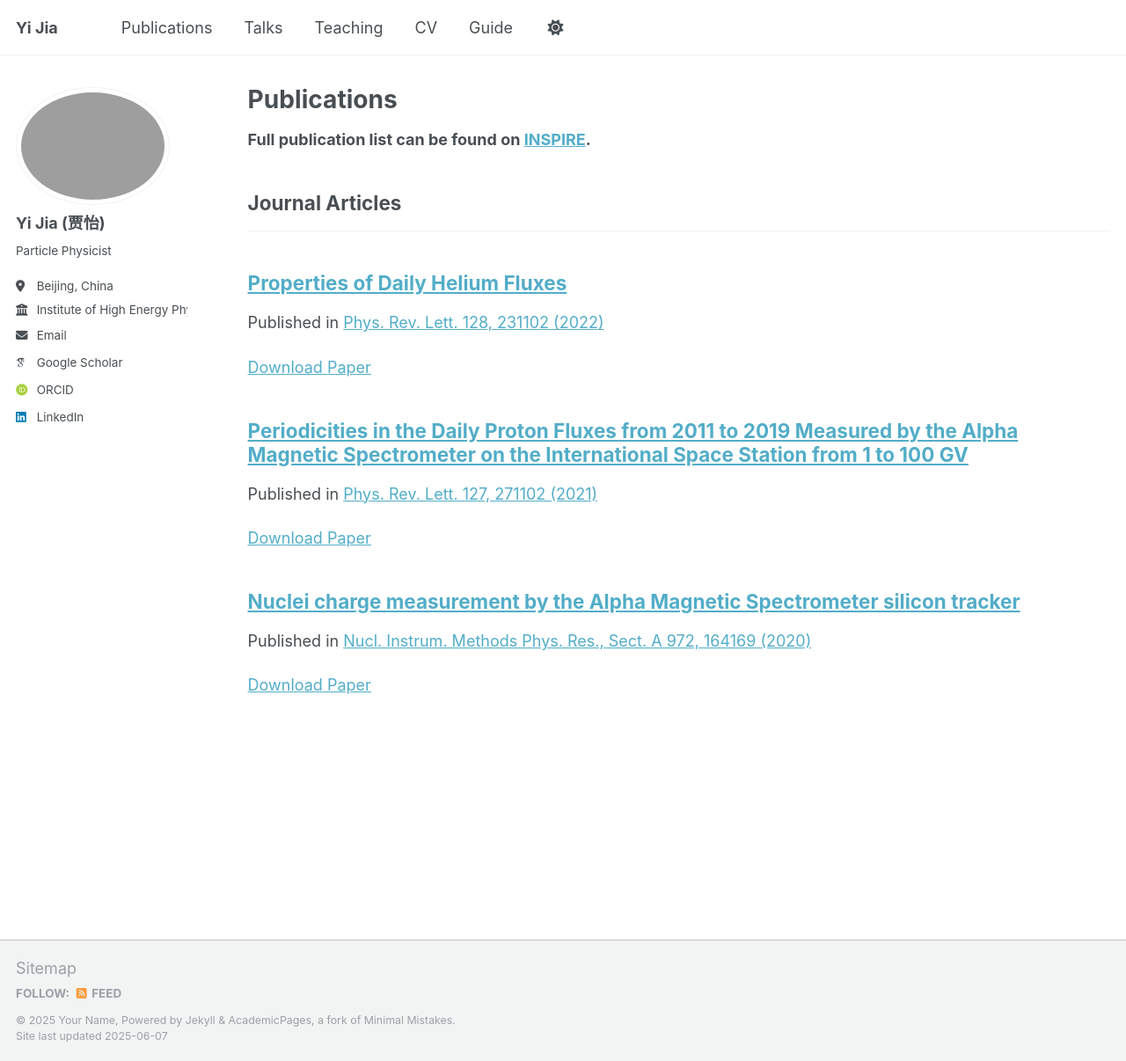
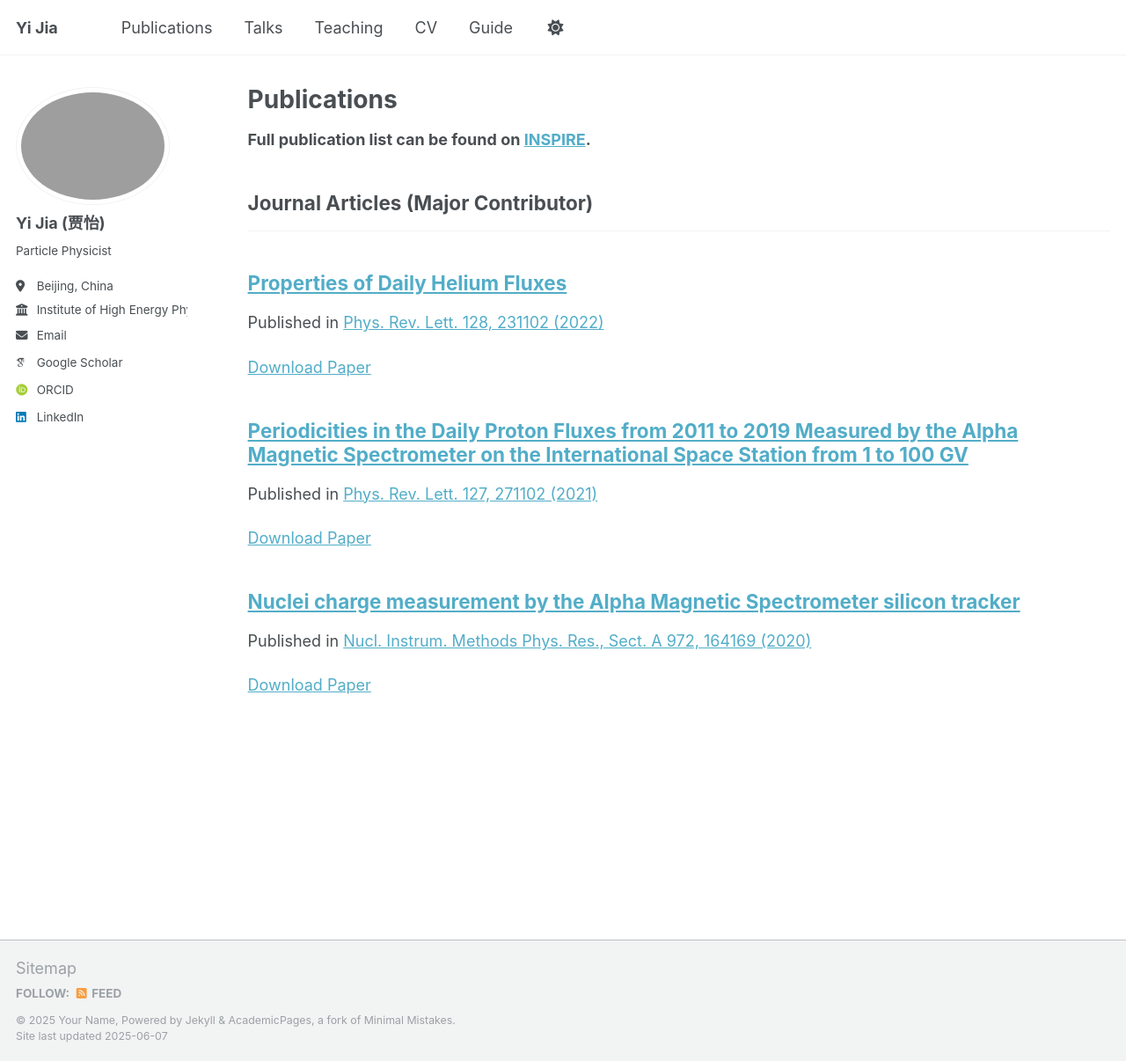
Before and after one commit to yijia-hep/yijia-hep, a Jekyll site: the page built from _pages/publications.html, in a window 1280 px wide and 1206 px high. Shown: the whole window at 88% size. Built offline with Jekyll 4.4.1, drawn with Linux system fonts in a browser that asks for light colours; some web fonts are replaced.

Commit message:
no messega

```diff
--- a/_config.yml
+++ b/_config.yml
@@ -81,7 +81,7 @@ publication_category:
   books:
     title: 'Books'
   manuscripts:
-    title: 'Journal Articles'
+    title: 'Journal Articles (Major Contributor)'
   conferences:
     title: 'Conference Papers'
 
```
Also changed, not shown: _publications/2020-08-21-paper-title-number-1.md (+3 -1 lines), files/charge_improvement0.png (added), files/charge_improvement1.png (added), 2 other files.
